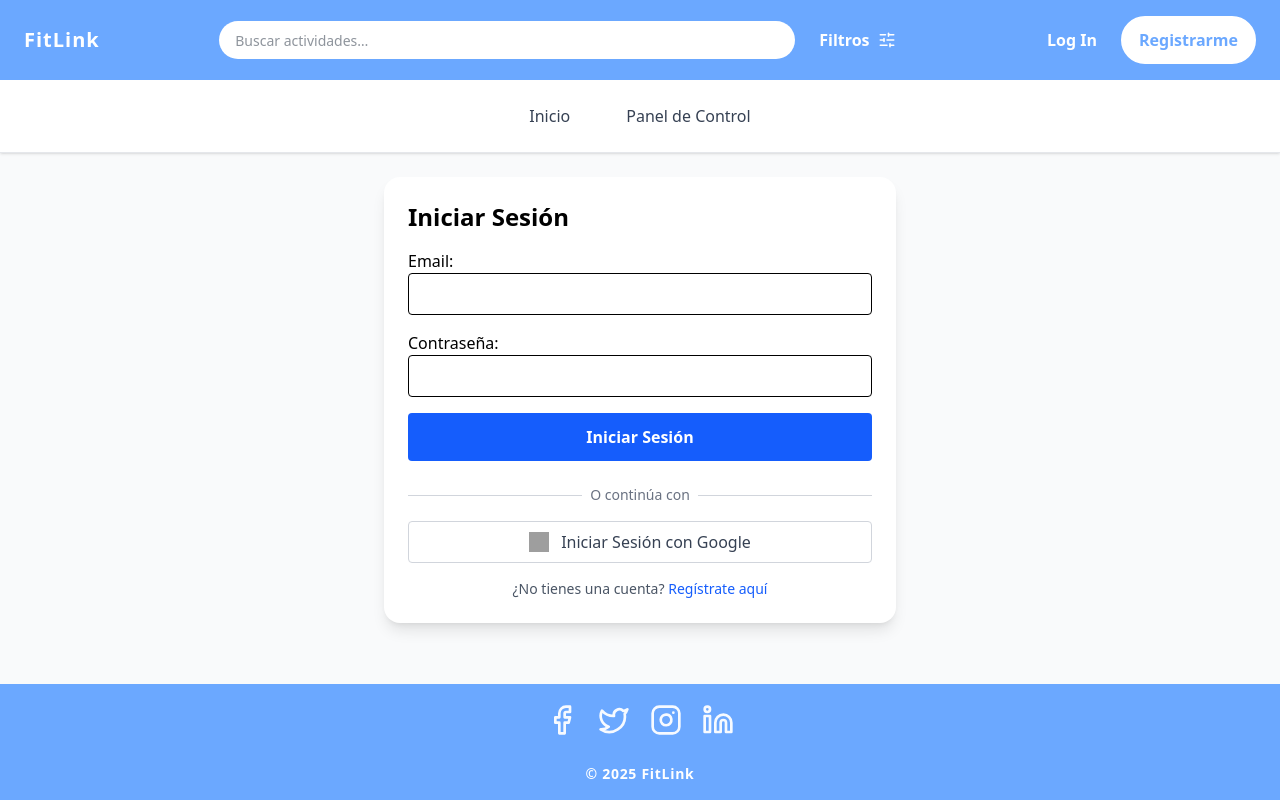
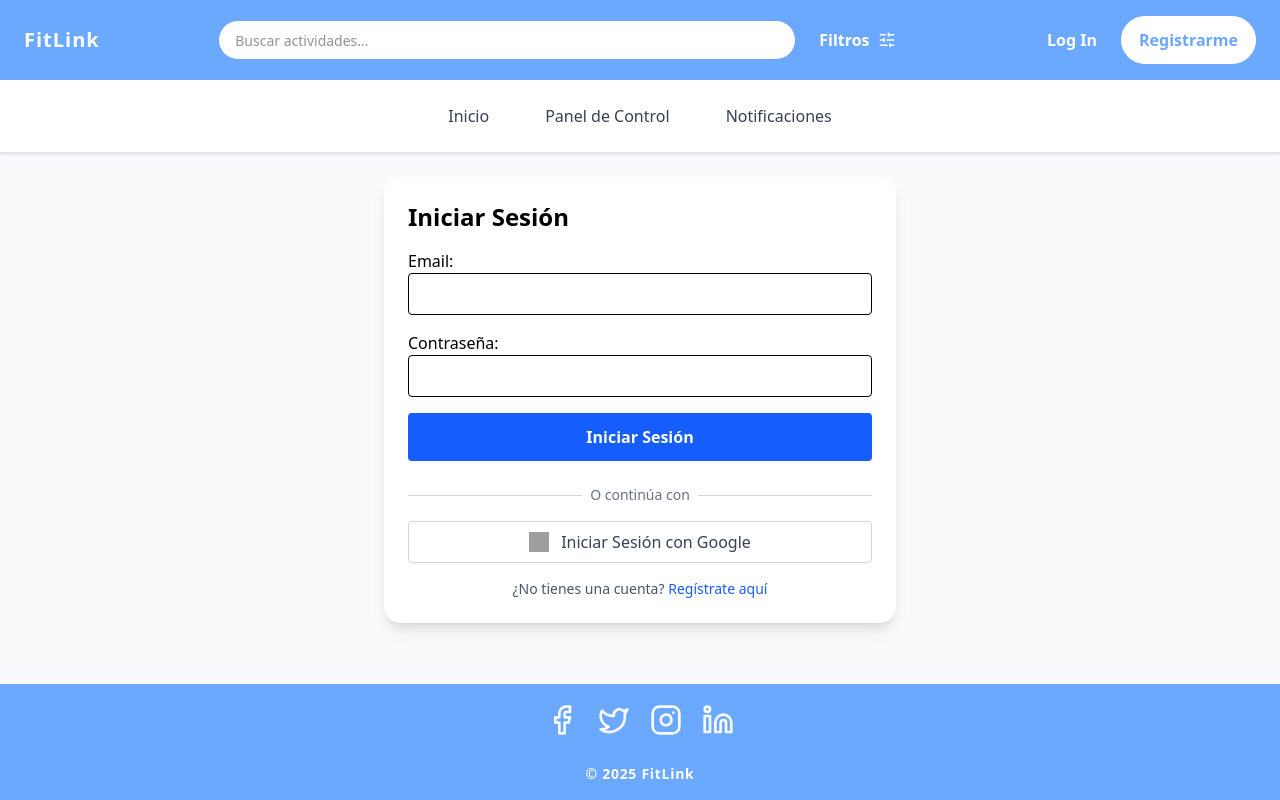
Before and after one commit to Valeriacarmonaf/Fitlink-Frontend, a React (Vite) app in the folder Fitlink-Frontend/: page /login in a window 1280 px wide. Built offline with nearby package versions, Linux system fonts and the light colour scheme; grey boxes are pictures that could not be loaded.

Commit message:
Update App.jsx

```diff
--- a/Fitlink-Frontend/src/App.jsx
+++ b/Fitlink-Frontend/src/App.jsx
@@ -24,6 +24,8 @@ import PerfilUsuario from "./pages/PerfilUsuario";
 import PerfilPublico from "./pages/PerfilPublico";
 import LoginForm from './pages/Login';
 import Sugerencias from "./pages/Sugerencias";
+import Notificaciones from "./pages/Notificaciones";
+
 
 const NavLinkClasses =
   "px-4 py-2 text-gray-700 font-medium rounded-lg hover:bg-gray-200 transition duration-150";
@@ -65,6 +67,7 @@ function App() {
       <nav className="p-4 bg-white border-b border-gray-200 flex gap-6 justify-center shadow-sm">
         <Link to="/" className={NavLinkClasses}>Inicio</Link>
         <Link to="/dashboard" className={NavLinkClasses}>Panel de Control</Link>
+        <Link to="/notificaciones" className={NavLinkClasses}>Notificaciones</Link>
 
         {session && (
           <>
@@ -107,6 +110,11 @@ function App() {
             element={session ? <Sugerencias /> : <Navigate to="/login" replace />}
           />
 
+          <Route
+            path="/notificaciones"
+            element={session ? <Notificaciones /> : <Navigate to="/login" replace />}
+          />
+
           {/* ❌ Página No Encontrada */}
           <Route
             path="*"
```
